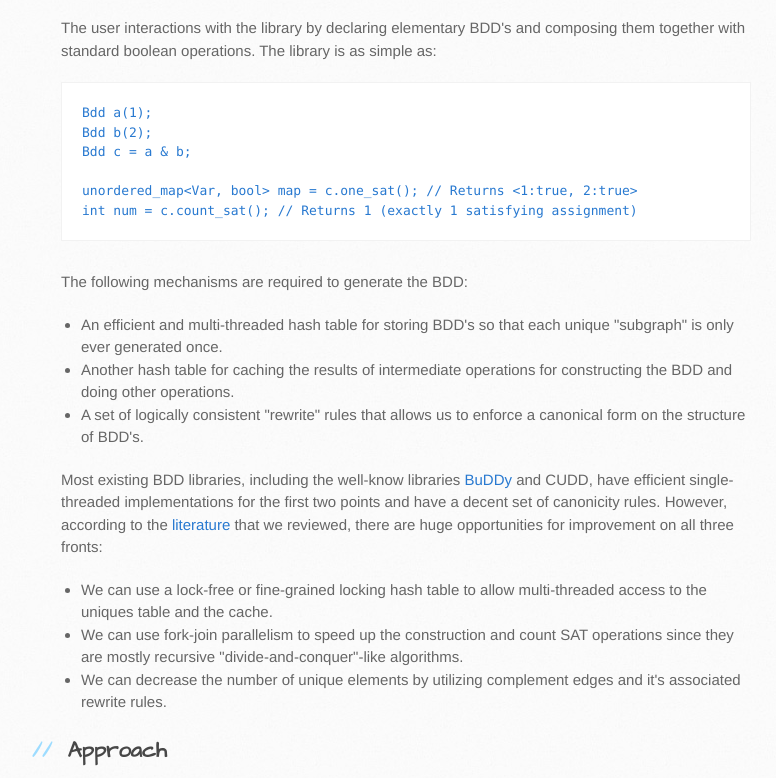
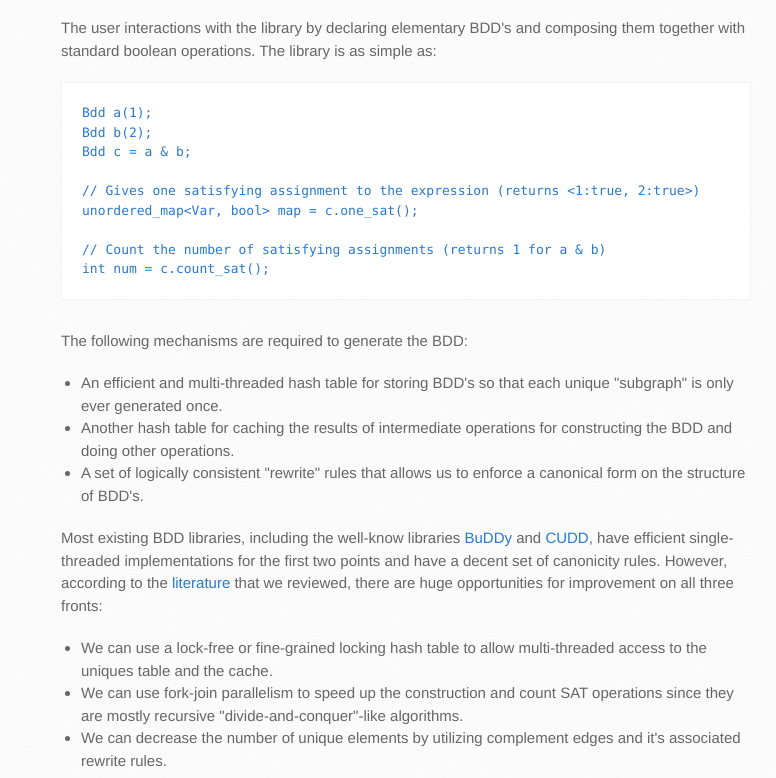
Before and after one commit to chrisying/parabdd, a plain HTML site: page index.html in a window 1280 px wide. Shown: the part 936-1714 px from the top of the page, without its empty margins (109-885 px from the left). Drawn offline with Linux system fonts and the light colour scheme.

Commit message:
Create gh-pages branch via GitHub

```diff
--- a/index.html
+++ b/index.html
@@ -49,8 +49,11 @@
 Bdd b(2);
 Bdd c = a &amp; b;
 
-unordered_map&lt;Var, bool&gt; map = c.one_sat(); // Returns &lt;1:true, 2:true&gt;
-int num = c.count_sat(); // Returns 1 (exactly 1 satisfying assignment)
+// Gives one satisfying assignment to the expression (returns &lt;1:true, 2:true&gt;)
+unordered_map&lt;Var, bool&gt; map = c.one_sat();
+
+// Count the number of satisfying assignments (returns 1 for a &amp; b)
+int num = c.count_sat();
 </code></pre>
 
 <p>The following mechanisms are required to generate the BDD:</p>
@@ -61,7 +64,7 @@ int num = c.count_sat(); // Returns 1 (exactly 1 satisfying assignment)
 <li>A set of logically consistent "rewrite" rules that allows us to enforce a canonical form on the structure of BDD's.</li>
 </ul>
 
-<p>Most existing BDD libraries, including the well-know libraries <a href="http://buddy.sourceforge.net/manual/main.html">BuDDy</a> and CUDD, have efficient single-threaded implementations for the first two points and have a decent set of canonicity rules. However, according to the <a href="http://essay.utwente.nl/61650/1/thesis_Tom_van_Dijk.pdf">literature</a> that we reviewed, there are huge opportunities for improvement on all three fronts:</p>
+<p>Most existing BDD libraries, including the well-know libraries <a href="http://buddy.sourceforge.net/manual/main.html">BuDDy</a> and <a href="http://vlsi.colorado.edu/%7Efabio/CUDD/cudd.pdf">CUDD</a>, have efficient single-threaded implementations for the first two points and have a decent set of canonicity rules. However, according to the <a href="http://essay.utwente.nl/61650/1/thesis_Tom_van_Dijk.pdf">literature</a> that we reviewed, there are huge opportunities for improvement on all three fronts:</p>
 
 <ul>
 <li>We can use a lock-free or fine-grained locking hash table to allow multi-threaded access to the uniques table and the cache.</li>
@@ -96,6 +99,10 @@ int num = c.count_sat(); // Returns 1 (exactly 1 satisfying assignment)
 
 <h2>
 <a id="references" class="anchor" href="#references" aria-hidden="true"><span aria-hidden="true" class="octicon octicon-link"></span></a>References</h2>
+
+<p>Van Dijk, Tom, Alfons Laarman, and Jaco Van De Pol. "Multi-core BDD operations for symbolic reachability." Electronic Notes in Theoretical Computer Science 296 (2013): 127-143.</p>
+
+<p>Somenzi, Fabio. "CUDD: CU Decision Diagram Package Release 3.0. 0." (2015).</p>
 
 <h2>
 <a id="list-of-work" class="anchor" href="#list-of-work" aria-hidden="true"><span aria-hidden="true" class="octicon octicon-link"></span></a>List of Work</h2>
```
Also changed, not shown: params.json (+1 -1 lines).
